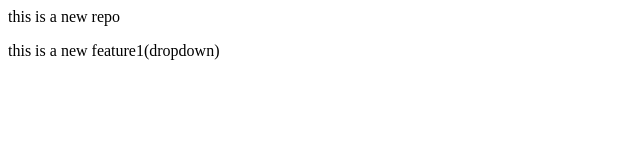
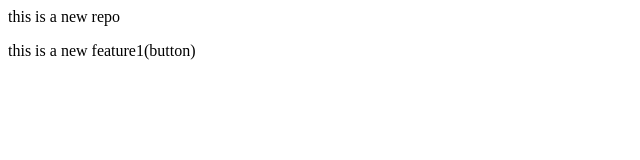
Before and after one commit to md-irfandev/localrepo, a plain HTML site: page index.html in a window 1280 px wide. Shown: the full height of the page, 0-640 px from the left. Drawn offline with Linux system fonts and the light colour scheme.

```diff
--- a/index.html
+++ b/index.html
@@ -1,2 +1,2 @@
 <p>this is a new repo</p>
-<p>this is a new feature1(dropdown)</p>
+<p>this is a new feature1(button)</p>
```
